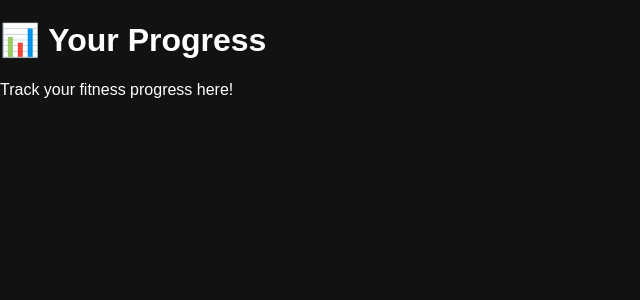
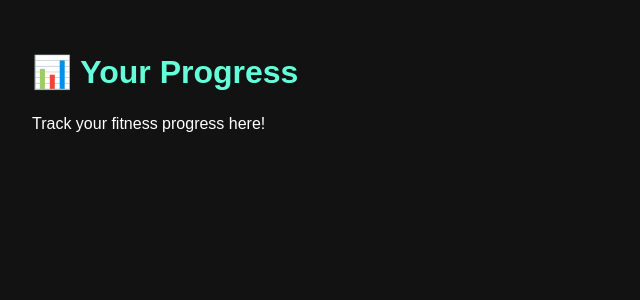
Before and after one commit to thejeremy881/freshfit, a Flask app: page /progress in a window 1280 px wide. Shown: the top 300 px of the page, without its empty margins (0-640 px from the left). Run offline with Flask 3, Linux system fonts and the light colour scheme.

Commit message:
Update style.css
without having errors in vs code

```diff
--- a/application/static/css/style.css
+++ b/application/static/css/style.css
@@ -1,19 +1,108 @@
+/* Custom Styles */
 
-:root {
-  --background: #121212;
-  --card-bg: #1e1e1e;
-  --accent: #ff6ec7;
-  --secondary-accent: #00ffe5;
-  --text-primary: #ffffff;
-  --text-secondary: #b3b3b3;
-  --shadow: 0 4px 20px rgba(0, 0, 0, 0.5);
-  --radius: 20px;
-  --transition: all 0.3s ease;
+/* Body styling */
+body {
+  background-color: #121212;
+  color: white;
+  font-family: Arial, sans-serif;
+  padding: 1.5rem;
+  padding-bottom: 6rem;
 }
-body {
-  margin: 0;
-  font-family: 'Poppins', sans-serif;
-  background-color: var(--background);
-  color: var(--text-primary);
+
+/* Main header */
+h1 {
+  font-size: 2rem;
+  font-weight: 600;
+  color: #64ffda;
+  margin-bottom: 1.5rem;
 }
-...
+
+/* Button styles */
+button {
+  padding: 0.8rem 1.5rem;
+  border-radius: 1rem;
+  font-weight: 600;
+}
+
+/* Add Meal Button */
+button[type="submit"] {
+  background-color: #38b2ac;
+  color: white;
+  border: none;
+}
+
+button[type="submit"]:hover {
+  background-color: #4fd1c5;
+}
+
+/* Reset button */
+button[name="reset"] {
+  background-color: #e53e3e;
+  color: white;
+}
+
+button[name="reset"]:hover {
+  background-color: #f56565;
+}
+
+/* Meal Card styling */
+.meal-card {
+  background-color: #1e1e1e;
+  padding: 1rem;
+  border-radius: 1rem;
+  display: flex;
+  align-items: center;
+  gap: 1rem;
+  box-shadow: 0 2px 10px rgba(0, 0, 0, 0.2);
+}
+
+.meal-card .meal-info {
+  flex: 1;
+}
+
+.meal-card h3 {
+  font-size: 1.125rem;
+  font-weight: 600;
+  color: #e2e8f0;
+}
+
+.meal-card p {
+  font-size: 0.875rem;
+  color: #a0aec0;
+}
+
+/* Meal category icons */
+.meal-card .meal-icon {
+  font-size: 2rem;
+}
+
+/* Total calories text */
+.total-calories {
+  font-size: 1.25rem;
+  font-weight: 600;
+  color: #38b2ac;
+  margin-top: 1.5rem;
+}
+
+/* Logged meals title */
+.logged-meals-title {
+  font-size: 1.25rem;
+  font-weight: 600;
+  color: #e2e8f0;
+  margin-top: 1.5rem;
+}
+
+/* If no meals are logged */
+.no-meals-message {
+  color: #a0aec0;
+  margin-top: 1rem;
+}
+
+/* Responsive adjustments */
+@media (min-width: 768px) {
+  .meal-card {
+    display: grid;
+    grid-template-columns: 50px 1fr;
+    gap: 1rem;
+  }
+}
```
